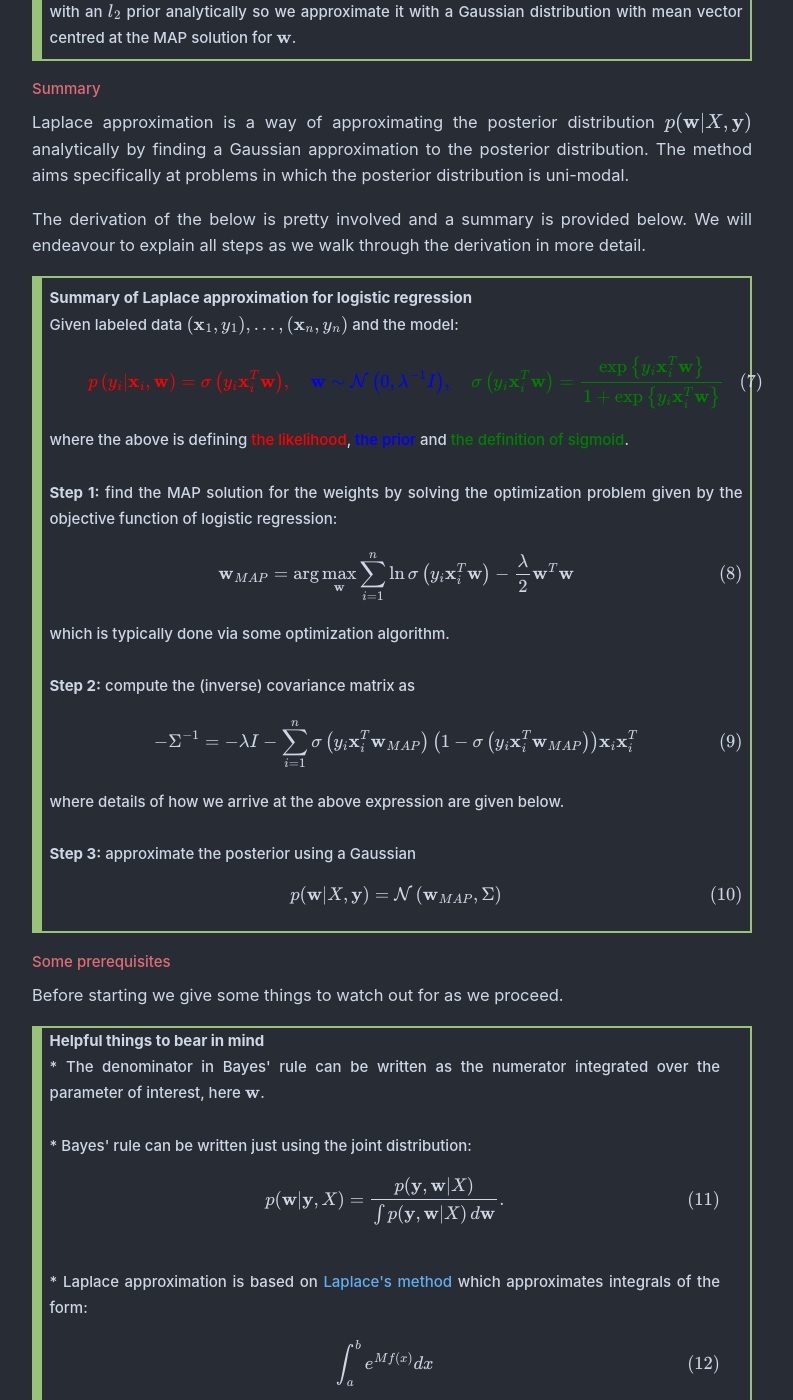
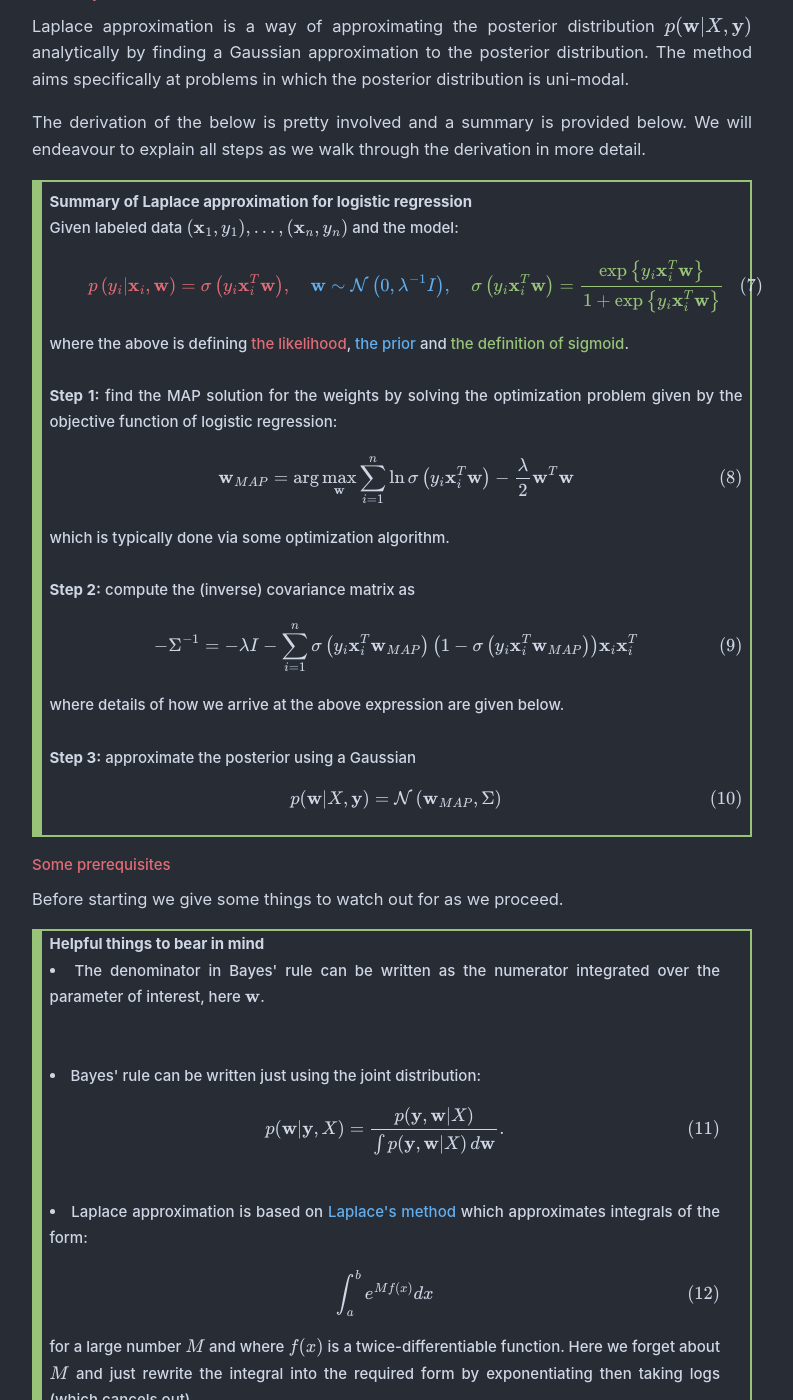
Before and after one commit to maw501/maw501.github.io, a Jekyll site: the page built from project_edx_ML/_posts/2018-10-21-columbiaX-ML-week5.md, in a window 1280 px wide and 1400 px high, scrolled down 11628 px. Shown: the whole window, without its empty margins (248-1041 px from the left). Built offline with Jekyll 4.4.1, drawn with Linux system fonts in a browser that asks for light colours; nearby versions of some CDN libraries; some web fonts are replaced; formulas are drawn with MathJax 3; comment, search, counter and statistics services are not loaded; some of the changed text lies outside the part shown.

Commit message:
Keep plugging - the end is in sight

```diff
--- a/_pages/contact.html
+++ b/_pages/contact.html
@@ -13,10 +13,9 @@
         <div class="col-12 d-table">
             <div class="d-table-cell align-middle">
                 <p align="center">
-                    <img src="/assets/img/MarkWorrall.png" alt="Image" width="400" height="350" />
+                    <img src="/assets/img/MarkWorrall.jpg" alt="Image" width="400" height="600"/>
                 </p>
                 <p class="text-center huge">Mark Worrall</p>
-                <p class="text-center huge">Site under construction [as is my understanding]</p>
                 <hr class="with-margin">
                 <p class="text-center huge">Find me (occasionally) at:</p>
                 <ul class="list-inline text-center">
--- a/project_edx_ML/_posts/2018-10-21-columbiaX-ML-week5.md
+++ b/project_edx_ML/_posts/2018-10-21-columbiaX-ML-week5.md
@@ -323,25 +323,26 @@
 
 <hr class="with-margin">
 <h4 class="header" id="references">References</h4>
+<div class="bullet">
+<li>
 <a name="prml"></a>
-* Bishop, C. (2006). [Pattern Recognition and Machine Learning](https://www.springer.com/gb/book/9780387310732)
-  * Chapters: 4.3 - 4.5, 6
+Bishop, C. (2006). Chapters: 4.3 - 4.5, 6; <a class="reference external" href="https://www.springer.com/gb/book/9780387310732">Pattern Recognition and Machine Learning</a>.</li>
+<li>
 <a name="esl"></a>
-* Hastie, T., R. Tibshirani, and J. Friedman (2001). [The Elements of Statistical Learning](http://web.stanford.edu/~hastie/ElemStatLearn/)
-  * Chapters: 4.4, 6
+Hastie, T., R. Tibshirani, and J. Friedman (2001). Chapters: 4.4, 6;  <a class="reference external" href="http://web.stanford.edu/~hastie/ElemStatLearn/">The Elements of Statistical Learning</a>.</li>
+<li>
 <a name="edx_ml"></a>
-* edX, ColumbiaX, [Machine Learning](https://www.edx.org/course/machine-learning-1)
-
+edX, ColumbiaX, <a class="reference external" href="https://www.edx.org/course/machine-learning-1">Machine Learning</a>.</li>
+</div>
+<br>
 ##### Further reading
+<div class="bullet">
 <a name="ryan_adams"></a>
-* Adams, R, [COS 324: Introduction to Machine Learning](https://www.cs.princeton.edu/courses/archive/spring19/cos324/)
-  * Princeton University, Spring 2019, Lecture 9: Linear Classification II
-* Neal, R, M [CSC2541:Bayesian Methods for Machine Learning](http://www.cs.utoronto.ca/~radford/csc2541.S11/week10.pdf)
-  * Some discussion on the Laplace approximation
-* Murray, I, [Bayesian logistic regression and Laplace approximations](https://www.inf.ed.ac.uk/teaching/courses/mlpr/2016/notes/w8a_bayes_logistic_regression_laplace.pdf)
-  * Nice overview of Laplace approximation with charts
-* Murphy K, [Machine Learning: A Probabilistic Perspective](https://www.amazon.co.uk/Machine-Learning-Probabilistic-Perspective-Computation/dp/0262018020)
-  * Section 8.4 deals with Bayesian logistic regression
+<li> Adams, R, Princeton University, Spring 2019, Lecture 9: Linear Classification II <a class="reference external" href="https://www.cs.princeton.edu/courses/archive/spring19/cos324/">COS 324: Introduction to Machine Learning</a>.</li>
+<li> Neal, R, M <a class="reference external" href="http://www.cs.utoronto.ca/~radford/csc2541.S11/week10.pdf">CSC2541:Bayesian Methods for Machine Learning</a>.</li>
+<li> Murray, I, <a class="reference external" href="https://www.inf.ed.ac.uk/teaching/courses/mlpr/2016/notes/w8a_bayes_logistic_regression_laplace.pdf">Bayesian logistic regression and Laplace approximations</a>.</li>
+<li> Murphy K, Section 8.4, <a class="reference external" href="https://www.amazon.co.uk/Machine-Learning-Probabilistic-Perspective-Computation/dp/0262018020">Machine Learning: A Probabilistic Perspective</a>.</li>
+</div>
 
 <a name="appendix"></a>
 <hr class="with-margin">
@@ -454,12 +455,12 @@
 Given labeled data $(\mathbf{x}_1, y_1), ..., (\mathbf{x}_n, y_n) $ and the model:
 
 $$
-\color{red}{p\left(y_{i} | \mathbf{x}_i, \mathbf{w} \right)=\sigma\left(y_i \mathbf{x}_i^T \mathbf{w}\right)}, \quad
-\color{blue}{\mathbf{w} \sim \mathcal{N}\left(0, \lambda^{-1} I\right)}, \quad
-\color{green}{\sigma\left(y_i \mathbf{x}_i^T \mathbf{w}\right)=\frac{\exp\left\{y_{i} \mathbf{x}_i^T  \mathbf{w}\right\}}{1+\exp\left\{y_{i} \mathbf{x}_i^T  \mathbf{w}\right\}}}
+\color{#e06c75}{p\left(y_{i} | \mathbf{x}_i, \mathbf{w} \right)=\sigma\left(y_i \mathbf{x}_i^T \mathbf{w}\right)}, \quad
+\color{#61afef}{\mathbf{w} \sim \mathcal{N}\left(0, \lambda^{-1} I\right)}, \quad
+\color{#98c379}{\sigma\left(y_i \mathbf{x}_i^T \mathbf{w}\right)=\frac{\exp\left\{y_{i} \mathbf{x}_i^T  \mathbf{w}\right\}}{1+\exp\left\{y_{i} \mathbf{x}_i^T  \mathbf{w}\right\}}}
 $$
 
-where the above is defining <span style="color:red">the likelihood</span>, <span style="color:blue">the prior</span> and <span style="color:green">the definition of sigmoid</span>.
+where the above is defining <span style="color:#e06c75">the likelihood</span>, <span style="color:#61afef">the prior</span> and <span style="color:#98c379">the definition of sigmoid</span>.
 <br>
 <br>
 <strong>Step 1:</strong> find the MAP solution for the weights by solving the optimization problem given by the objective function of logistic regression:
@@ -493,25 +494,26 @@
 <blockquote class="math">
 <strong>Helpful things to bear in mind</strong>
 <br>
-* The denominator in Bayes' rule can be written as the numerator integrated over the parameter of interest, here $\mathbf{w}$.
+<li> The denominator in Bayes' rule can be written as the numerator integrated over the parameter of interest, here $\mathbf{w}$. </li>
 <br>
 <br>
-* Bayes' rule can be written just using the joint distribution:
+<li>Bayes' rule can be written just using the joint distribution:
 
 $$
 p(\mathbf{w} | \mathbf{y}, X) = \frac{p(\mathbf{y}, \mathbf{w} | X)}{\int p(\mathbf{y}, \mathbf{w} | X) \, d\mathbf{w}}.
 $$
+</li>
 <br>
-* Laplace approximation is based on <a class="reference external" href="https://en.wikipedia.org/wiki/Laplace%27s_method">Laplace's method</a> which approximates integrals of the form:
+<li>Laplace approximation is based on <a class="reference external" href="https://en.wikipedia.org/wiki/Laplace%27s_method">Laplace's method</a> which approximates integrals of the form:
 
 $$
 \int_{a}^{b} e^{M f(x)} d x
 $$
 
-for a large number $M$ and where $f(x)$ is a twice-differentiable function. Here we forget about $M$ and just rewrite the integral into the required form by exponentiating then taking logs (which cancels out).
+for a large number $M$ and where $f(x)$ is a twice-differentiable function. Here we forget about $M$ and just rewrite the integral into the required form by exponentiating then taking logs (which cancels out).</li>
 <br>
-<br>
-* The second order Taylor expansion for a function $f(\mathbf{w})$ with $\mathbf{w} \in \mathbb{R}^{d+1}$ at a point $z \in \mathbb{R}^{d+1}$ is:
+
+<li>The second order Taylor expansion for a function $f(\mathbf{w})$ with $\mathbf{w} \in \mathbb{R}^{d+1}$ at a point $z \in \mathbb{R}^{d+1}$ is:
 
 $$
 f(\mathbf{w}) \approx f(z)+(\mathbf{w}-z)^{T} \nabla f(z)+\frac{1}{2}(\mathbf{w}-z)^{T}\left(\nabla^{2} f(z)\right)(\mathbf{w}-z)
@@ -523,7 +525,7 @@
 \nabla f(z) = \nabla_{\mathbf{w}} f(\mathbf{w})\mid_{z}
 $$
 
-is the derivative of the function $f$ w.r.t $\mathbf{w}$ evaluated at the point $z$.
+is the derivative of the function $f$ w.r.t $\mathbf{w}$ evaluated at the point $z$. </li>
 </blockquote>
 
 ###### Choosing the form of the posterior
@@ -573,13 +575,16 @@
 </div>
 
 ###### Comments on the steps
-
-* $\text{(L0)}$: this is by definition $f(\mathbf{w})$
-* $\text{(L0)}$ to $\text{(L1)}$: this uses the second-order Taylor expansion for $f(\mathbf{w})$ around $z$.
-* $\text{(L1)}$ to $\text{(L2)}$: this uses 2 observations:
-  * $f(z)$ does not depend on $\mathbf{w}$ and so can be viewed as a constant in both the numerator and denominator which cancels out.
-  * $\nabla f(z) = 0$ when evaluated at $z = \mathbf{w}\_{MAP}$ by definition of $\mathbf{w}\_{MAP}$ being a maximum.
-
+<div class="bullet">
+<li> $\text{(L0)}$: this is by definition $f(\mathbf{w})$ </li>
+<li> $\text{(L0)}$ to $\text{(L1)}$: this uses the second-order Taylor expansion for $f(\mathbf{w})$ around $z$. </li>
+<li> $\text{(L1)}$ to $\text{(L2)}$: this uses 2 observations:</li>
+  <ul>
+  <li> $f(z)$ does not depend on $\mathbf{w}$ and so can be viewed as a constant in both the numerator and denominator which cancels out. </li>
+  <li> $\nabla f(z) = 0$ when evaluated at $z = \mathbf{w}\_{MAP}$ by definition of $\mathbf{w}\_{MAP}$ being a maximum. </li>
+  </ul>
+</div>
+<br>
 We are thus only left with the following term to worry about in the both the numerator and denominator:
 
 $$
```
Also changed, not shown: project_edx_ML/_posts/2018-10-13-columbiaX-ML-week3.md (+14 -10 lines), project_edx_ML/_posts/2018-10-16-columbiaX-ML-week4.md (+36 -31 lines), 1 other file.
